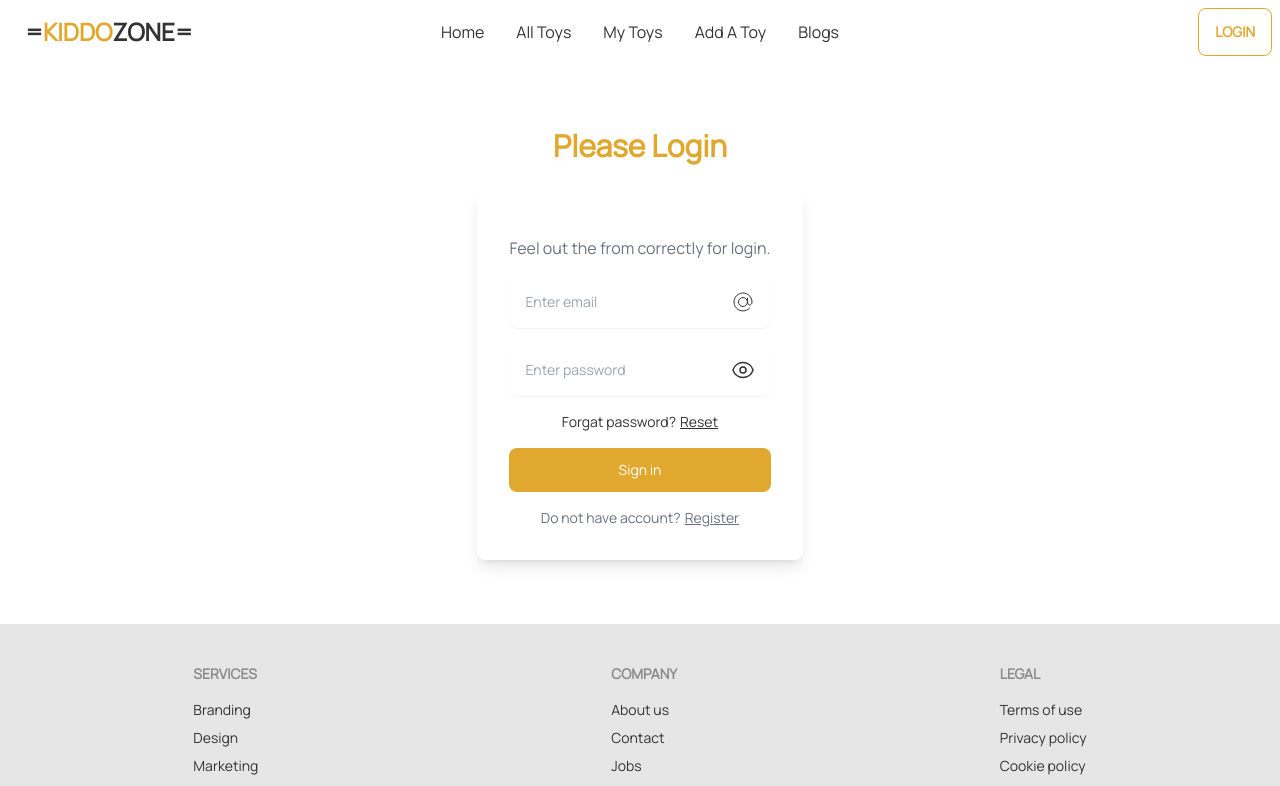
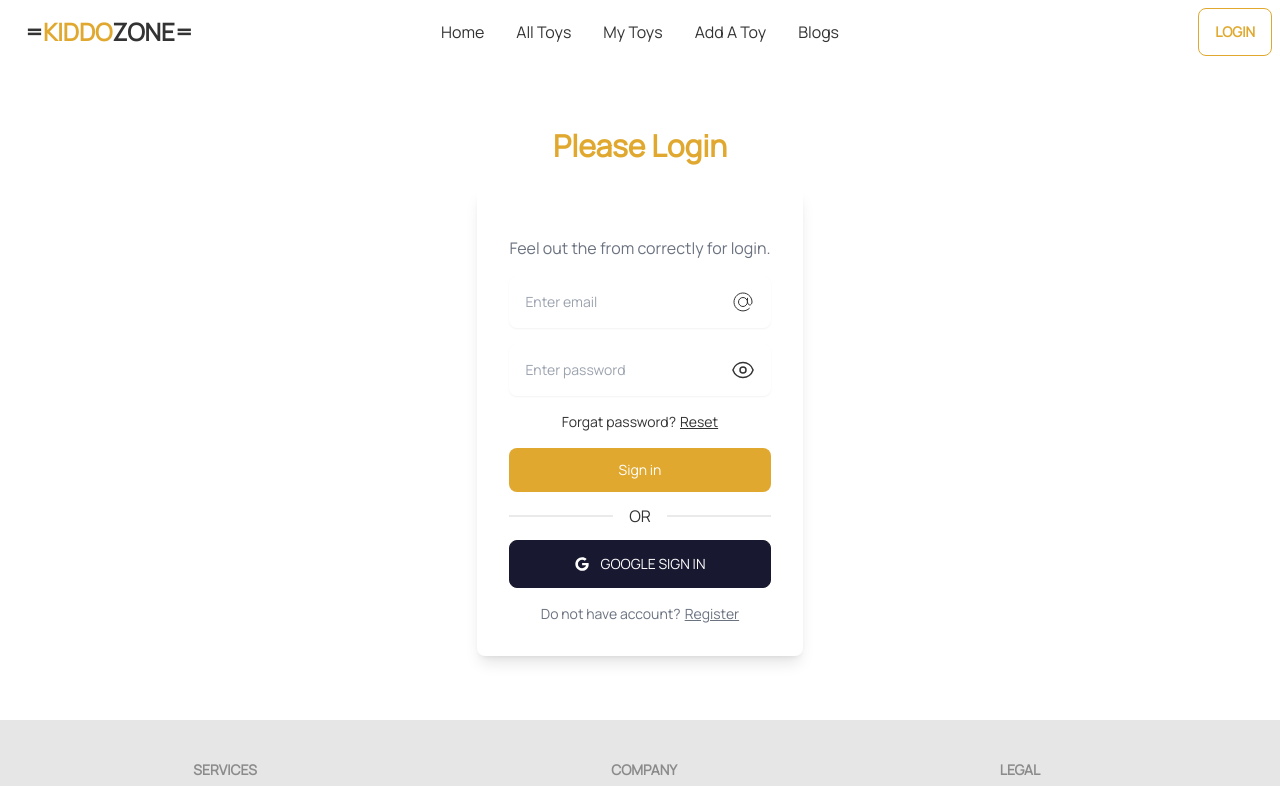
Before and after one commit to rahim-uddin-jsr/toy-marketplace-client-side, a React (Vite) app: page /login in a window 1280 px wide. Shown: the top 786 px of the page. Built offline with nearby package versions, Linux system fonts and the light colour scheme; no server answers.

Commit message:
login and register page if any error while login or regestration error shown on ui handled done

```diff
--- a/src/Pages/Login/Login.jsx
+++ b/src/Pages/Login/Login.jsx
@@ -1,4 +1,6 @@
 import { useContext, useRef, useState } from "react";
+import { FaGoogle } from "react-icons/fa";
+
 import { Link, useNavigate } from "react-router-dom";
 import Swal from "sweetalert2";
 import { AuthContext } from "../../context/AuthProvider/AuthProvider";
@@ -6,12 +8,32 @@ import { AuthContext } from "../../context/AuthProvider/AuthProvider";
 const Login = () => {
   const emailRef = useRef();
   const navigate = useNavigate();
-  const { loginWithEmailPass, handlePasswordReset } = useContext(AuthContext);
+  const { loginWithEmailPass, handlePasswordReset, googleSignIn } =
+    useContext(AuthContext);
   const [show, setShow] = useState(false);
+  const [error, setError] = useState("");
   const handlePasswordShow = () => {
     setShow(!show);
   };
+  const handleGoogleSignIn = () => {
+    setError("");
+    googleSignIn()
+      .then((result) => {
+        if (result.user.email) {
+          Swal.fire({
+            position: "center",
+            icon: "success",
+            title: "Login Successful!",
+            showConfirmButton: false,
+            timer: 1500,
+          });
+          navigate("/");
+        }
+      })
+      .catch((err) => setError(err.message));
+  };
   const handleLogin = (e) => {
+    setError("");
     e.preventDefault();
     const form = e.target;
     const email = form.email.value;
@@ -30,7 +52,7 @@ const Login = () => {
           navigate("/");
         }
       })
-      .catch((err) => console.log(err.message));
+      .catch((err) => setError(err.message));
   };
   const passwordReset = () => {
     const email = emailRef.current.value;
@@ -43,7 +65,8 @@ const Login = () => {
       });
       return;
     }
-    handlePasswordReset(email)
+    handlePasswordReset(email);
+    setError("")
       .then(() => {
         Swal.fire({
           position: "center",
@@ -54,7 +77,7 @@ const Login = () => {
         });
       })
       .catch((err) => {
-        console.log(err);
+        setError(err.message);
         Swal.fire({
           icon: "error",
           title: "Oops...",
@@ -77,7 +100,7 @@ const Login = () => {
           <p className="mx-auto mt-4 max-w-md text-center text-gray-500">
             Feel out the from correctly for login.
           </p>
-
+          {error && <p className="text-red-500 font-bold">{error}</p>}
           <div>
             <label htmlFor="email" className="sr-only">
               Email
@@ -180,7 +203,17 @@ const Login = () => {
           >
             Sign in
           </button>
-
+          <div className="divider">OR</div>
+          <div className="grid card rounded-box place-items-center">
+            <button
+              onClick={handleGoogleSignIn}
+              type="button"
+              className=" w-full flex gap-3 rounded-lg btn px-5 py-3 text-sm font-medium text-white"
+            >
+              <FaGoogle color="white" />
+              Google Sign in
+            </button>
+          </div>
           <p className="text-center text-sm text-gray-500">
             Do not have account?
             <Link to="/register" className="link ml-1" href="">
--- a/src/Pages/Register/Register.jsx
+++ b/src/Pages/Register/Register.jsx
@@ -8,11 +8,13 @@ const Register = () => {
   const { registerWithEmailPassword, updateUserProfile } =
     useContext(AuthContext);
   const [show, setShow] = useState(false);
+  const [error, setError] = useState("");
   const handlePasswordShow = () => {
     setShow(!show);
   };
 
   const handleRegister = (e) => {
+    setError("");
     e.preventDefault();
     const form = e.target;
     const displayName = form.name.value;
@@ -20,6 +22,10 @@ const Register = () => {
     const photoURL = form.photoUrl.value;
     const password = form.password.value;
     const userInfoForUpdate = { displayName, photoURL };
+    if (password.length < 6) {
+      setError("Password must have to 6 or more character");
+      return;
+    }
     registerWithEmailPassword(email, password)
       .then((result) => {
         console.log(result);
@@ -37,13 +43,13 @@ const Register = () => {
               navigate("/");
             })
             .catch((error) => {
-              alert(error.message);
+              setError(error.message);
             });
         }
         form.reset();
       })
       .catch((err) => {
-        console.log(err.message);
+        setError(err.message);
       });
   };
   return (
@@ -61,7 +67,7 @@ const Register = () => {
             <p className="mx-auto mt-4 max-w-md text-center text-gray-500">
               Feel out the from correctly for registration.
             </p>
-
+            {error && <p className="text-red-500 font-bold">{error}</p>}
             <div>
               <label htmlFor="email" className="sr-only">
                 Full Name
--- a/src/Shared/NavBar/NavBar.jsx
+++ b/src/Shared/NavBar/NavBar.jsx
@@ -103,7 +103,7 @@ const NavBar = () => {
           <>
             <div
               className="dropdown dropdown-end tooltip tooltip-left"
-              data-tip="hello"
+              data-tip={user?.displayName}
             >
               <label tabIndex={0} className="btn btn-ghost btn-circle avatar">
                 <div className="w-16 rounded-full">
--- a/src/context/AuthProvider/AuthProvider.jsx
+++ b/src/context/AuthProvider/AuthProvider.jsx
@@ -1,9 +1,11 @@
 import {
   createUserWithEmailAndPassword,
   getAuth,
+  GoogleAuthProvider,
   onAuthStateChanged,
   sendPasswordResetEmail,
   signInWithEmailAndPassword,
+  signInWithPopup,
   signOut,
   updateProfile,
 } from "firebase/auth";
@@ -12,6 +14,7 @@ import { app } from "../../firebase/firebase.config";
 export const AuthContext = createContext();
 // eslint-disable-next-line react/prop-types
 const AuthProvider = ({ children }) => {
+  const googleProvider = new GoogleAuthProvider();
   const [user, setUser] = useState(null);
   const auth = getAuth(app);
 
@@ -23,6 +26,9 @@ const AuthProvider = ({ children }) => {
   };
   const loginWithEmailPass = (email, password) => {
     return signInWithEmailAndPassword(auth, email, password);
+  };
+  const googleSignIn = () => {
+    return signInWithPopup(auth, googleProvider);
   };
   const handlePasswordReset = (email) => {
     return sendPasswordResetEmail(auth, email);
@@ -43,6 +49,7 @@ const AuthProvider = ({ children }) => {
     registerWithEmailPassword,
     updateUserProfile,
     loginWithEmailPass,
+    googleSignIn,
     handlePasswordReset,
     logOut,
     user,
```
